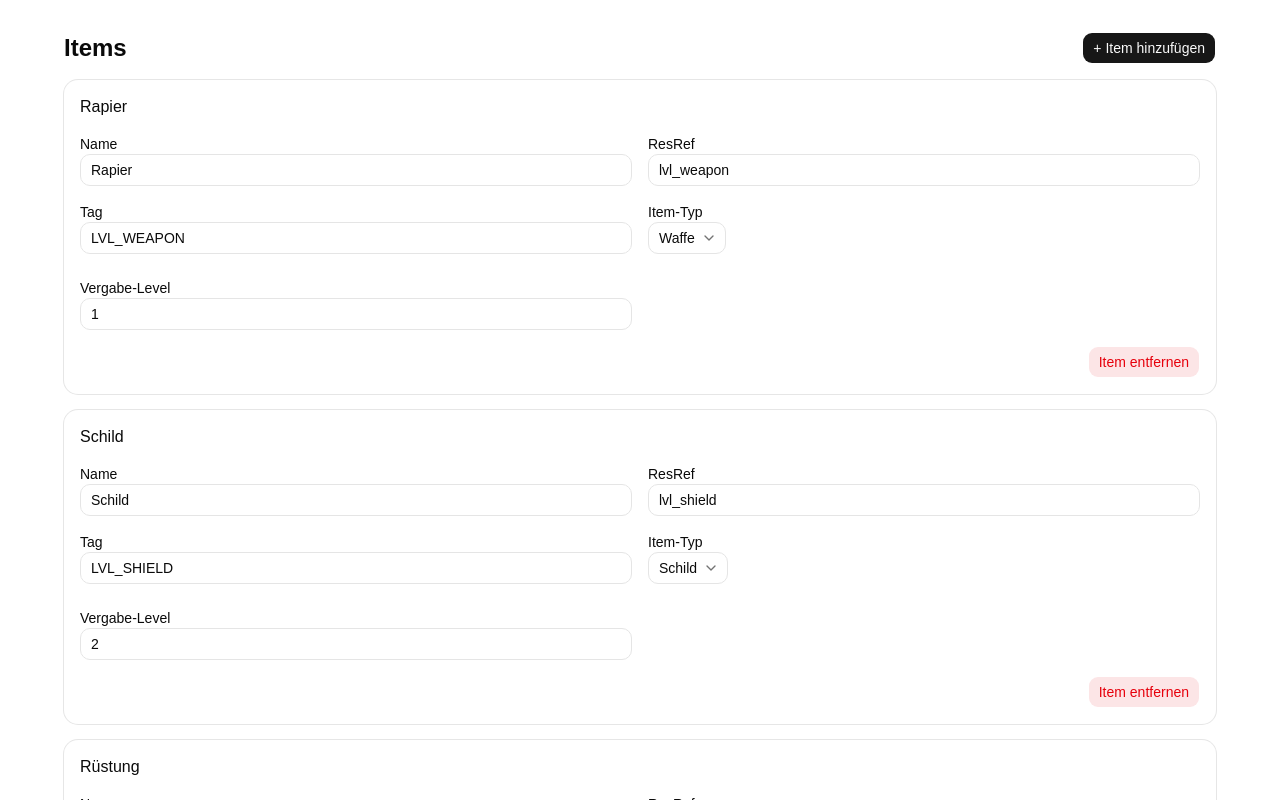
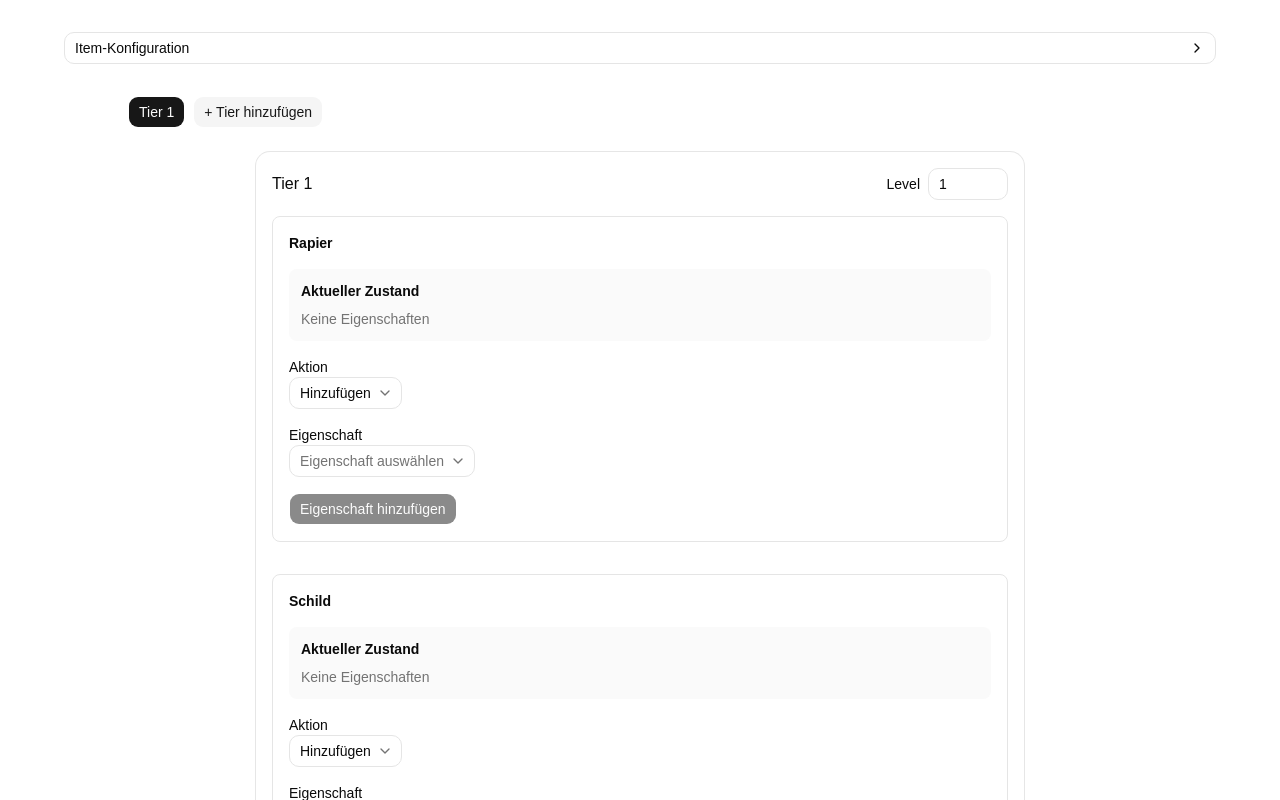
Before and after one commit to davgeiger/nwn-script-generator, a React (Vite) app: page / in a window 1280 px wide. Shown: the top 800 px of the page. Built offline with nearby package versions, Linux system fonts and the light colour scheme.

Commit message:
Item editor is now collapsible

```diff
--- a/src/components/ItemListEditor.tsx
+++ b/src/components/ItemListEditor.tsx
@@ -1,7 +1,14 @@
 import { Button } from "@/components/ui/button"
 import { Card, CardContent, CardHeader, CardTitle } from "@/components/ui/card"
+import { ChevronDown, ChevronRight } from "lucide-react"
 import { ItemEditor } from "@/components/ItemEditor"
 import type { LevelItem } from "@/types/items"
+import {
+  Collapsible,
+  CollapsibleContent,
+  CollapsibleTrigger,
+} from "@/components/ui/collapsible"
+import { useState } from "react"
 
 type ItemListEditorProps = {
   items: LevelItem[]
@@ -16,7 +23,23 @@
   onAddItem,
   onRemoveItem,
 }: ItemListEditorProps) {
+  const [isItemEditorOpen, setIsItemEditorOpen] = useState(false)
+
   return (
+    <Collapsible open={isItemEditorOpen} onOpenChange={setIsItemEditorOpen}>
+      <CollapsibleTrigger
+        render={<Button variant="outline" className="w-full justify-between" />}
+      >
+        <span>Item-Konfiguration</span>
+
+        {isItemEditorOpen ? (
+          <ChevronDown className="h-4 w-4" />
+        ) : (
+          <ChevronRight className="h-4 w-4" />
+        )}
+      </CollapsibleTrigger>
+
+      <CollapsibleContent className="pt-4">
         <div className="space-y-4">
           <div className="flex items-center justify-between">
             <h2 className="text-2xl font-semibold">Items</h2>
@@ -47,5 +70,7 @@
             ))}
           </div>
         </div>
+      </CollapsibleContent>
+    </Collapsible>
   )
 }
--- /dev/null
+++ b/src/components/ui/collapsible.tsx
@@ -0,0 +1,19 @@
+import { Collapsible as CollapsiblePrimitive } from "@base-ui/react/collapsible"
+
+function Collapsible({ ...props }: CollapsiblePrimitive.Root.Props) {
+  return <CollapsiblePrimitive.Root data-slot="collapsible" {...props} />
+}
+
+function CollapsibleTrigger({ ...props }: CollapsiblePrimitive.Trigger.Props) {
+  return (
+    <CollapsiblePrimitive.Trigger data-slot="collapsible-trigger" {...props} />
+  )
+}
+
+function CollapsibleContent({ ...props }: CollapsiblePrimitive.Panel.Props) {
+  return (
+    <CollapsiblePrimitive.Panel data-slot="collapsible-content" {...props} />
+  )
+}
+
+export { Collapsible, CollapsibleTrigger, CollapsibleContent }
```
Lines whose indentation alone changed are shown as unchanged.
